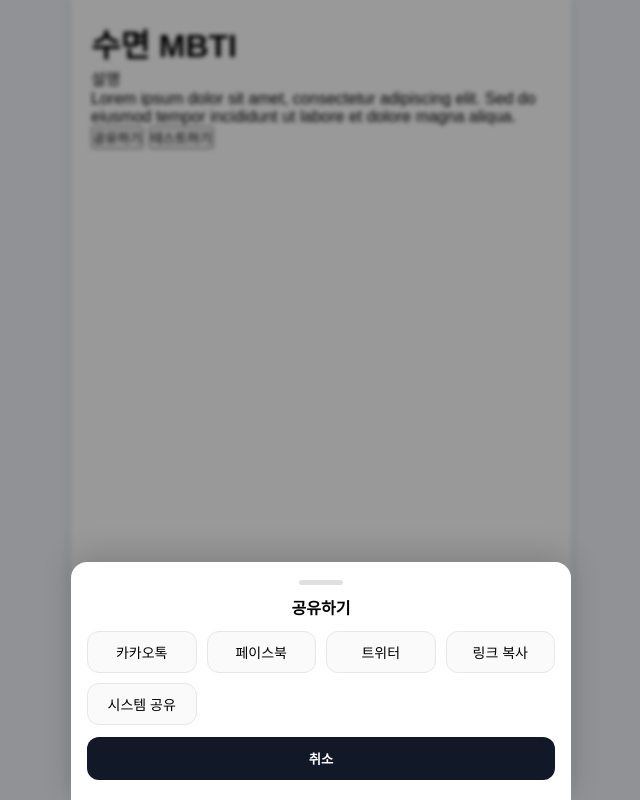
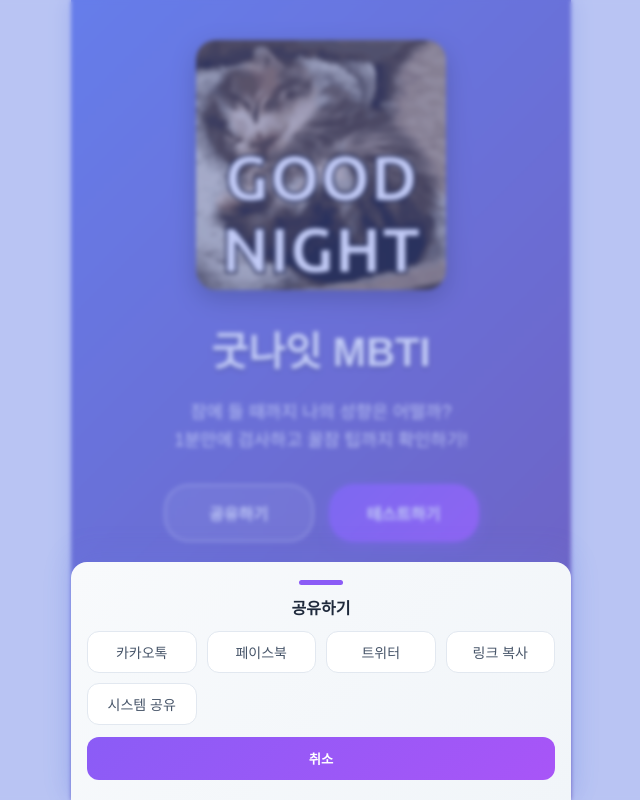
Before and after one commit to yangsijun/Soobo-MBTI, a plain HTML site: page soobo-mbti/index.html in a window 1280 px wide. Both pictures are taken after a click on the button "공유하기". Shown: the whole page, without its empty margins (319-959 px from the left). Drawn offline with Linux system fonts and the light colour scheme.

Commit message:
feat: 기본 디자인 수정

```diff
--- a/soobo-mbti/index.html
+++ b/soobo-mbti/index.html
@@ -8,11 +8,12 @@
 </head>
 <body data-kakao-app-key="93298b5c87e46c48f2ba181afb1d27fd">
     <div class="mobile-container">
-        <h1>수면 MBTI</h1>
-        <p>설명</p>
+        <div class="hero-image">
+            <img src="images/kitten.gif" alt="굿나잇 MBTI" class="square-image">
+        </div>
+        <h1>굿나잇 MBTI</h1>
         <p>
-            Lorem ipsum dolor sit amet, consectetur adipiscing elit.
-            Sed do eiusmod tempor incididunt ut labore et dolore magna aliqua.
+            잠에 들 때까지 나의 성향은 어떨까?<br>1분만에 검사하고 꿀잠 팁까지 확인하기!
         </p>
 
         <div>
--- a/soobo-mbti/style.css
+++ b/soobo-mbti/style.css
@@ -8,7 +8,7 @@ body {
 .modal-overlay {
     position: fixed;
     inset: 0;
-    background: rgba(0,0,0,0.4);
+    background: rgba(102, 126, 234, 0.4);
     backdrop-filter: blur(2px);
     z-index: 999;
 }
@@ -21,10 +21,10 @@ body {
     transform: translateX(-50%);
     width: 100%;
     max-width: 500px;
-    background: #fff;
+    background: linear-gradient(135deg, #f8fafc, #f1f5f9);
     border-top-left-radius: 16px;
     border-top-right-radius: 16px;
-    box-shadow: 0 -8px 30px rgba(0,0,0,0.15);
+    box-shadow: 0 -8px 30px rgba(102, 126, 234, 0.15);
     padding: 12px 16px 20px;
     transition: bottom 0.28s ease-out;
     z-index: 1000;
@@ -37,7 +37,7 @@ body {
 .sheet-handle {
     width: 44px;
     height: 5px;
-    background: #e0e0e0;
+    background: #8b5cf6;
     border-radius: 999px;
     margin: 6px auto 10px;
 }
@@ -47,6 +47,7 @@ body {
     font-weight: 700;
     font-size: 16px;
     margin-bottom: 12px;
+    color: #1e293b;
 }
 
 .share-grid {
@@ -56,19 +57,22 @@ body {
 }
 
 .share-item {
-    border: 1px solid #e5e7eb;
-    background: #fafafa;
+    border: 1px solid #e2e8f0;
+    background: white;
     border-radius: 12px;
     padding: 10px 8px;
     font-size: 14px;
     text-align: center;
     cursor: pointer;
-    transition: background-color 0.2s ease, border-color 0.2s ease;
+    transition: all 0.2s ease;
+    color: #475569;
 }
 
 .share-item:hover {
-    background: #f3f4f6;
-    border-color: #d1d5db;
+    background: #f8fafc;
+    border-color: #8b5cf6;
+    color: #8b5cf6;
+    transform: translateY(-1px);
 }
 
 .sheet-cancel {
@@ -76,12 +80,18 @@ body {
     width: 100%;
     margin-top: 12px;
     padding: 12px 14px;
-    background: #111827;
+    background: linear-gradient(135deg, #8b5cf6, #a855f7);
     color: #fff;
     border: none;
     border-radius: 12px;
     font-weight: 700;
     cursor: pointer;
+    transition: all 0.3s ease;
+}
+
+.sheet-cancel:hover {
+    background: linear-gradient(135deg, #7c3aed, #9333ea);
+    transform: translateY(-1px);
 }
 
 /* 모바일 화면처럼 보일 메인 컨테이너 스타일 */
@@ -94,11 +104,102 @@ body {
     margin: 0 auto;
 
     /* --- 추가적인 디자인 속성 (선택 사항) --- */
-    background-color: #ffffff; /* 흰색 배경 */
+    background: linear-gradient(135deg, #667eea 0%, #764ba2 100%); /* 보라색 그라데이션 배경 */
     min-height: 100vh; /* 최소 높이를 화면 전체 높이로 설정 */
     padding: 20px; /* 내부 여백 */
-    box-shadow: 0 0 10px rgba(0, 0, 0, 0.1); /* 그림자 효과 */
+    box-shadow: 0 0 20px rgba(102, 126, 234, 0.3); /* 보라색 그림자 효과 */
     box-sizing: border-box; /* 패딩과 테두리를 너비에 포함 */
+    color: white; /* 텍스트 색상을 흰색으로 */
+    text-align: center;
+}
+
+/* 제목 스타일 */
+.mobile-container h1 {
+    font-size: 2.5em;
+    font-weight: 700;
+    margin-bottom: 20px;
+    color: white;
+    text-shadow: 0 2px 4px rgba(0, 0, 0, 0.3);
+}
+
+/* 히어로 이미지 컨테이너 */
+.hero-image {
+    width: 100%;
+    max-width: 250px;
+    margin: 20px auto 30px;
+    aspect-ratio: 1;
+    border-radius: 20px;
+    overflow: hidden;
+    box-shadow: 0 8px 25px rgba(0, 0, 0, 0.3);
+}
+
+/* 정사각형 이미지 */
+.square-image {
+    width: 100%;
+    height: 100%;
+    object-fit: cover;
+    display: block;
+}
+
+/* 설명 텍스트 스타일 */
+.mobile-container p {
+    font-size: 1.1em;
+    line-height: 1.6;
+    margin-bottom: 15px;
+    color: rgba(255, 255, 255, 0.9);
+}
+
+/* 버튼 컨테이너 */
+.mobile-container div:last-child {
+    display: flex;
+    gap: 15px;
+    margin-top: 30px;
+    justify-content: center;
+}
+
+/* 공유하기 버튼 */
+#share-btn {
+    flex: 1;
+    max-width: 150px;
+    padding: 15px 20px;
+    background: rgba(255, 255, 255, 0.1);
+    color: white;
+    border: 2px solid rgba(255, 255, 255, 0.3);
+    border-radius: 25px;
+    font-size: 16px;
+    font-weight: 600;
+    cursor: pointer;
+    transition: all 0.3s ease;
+    backdrop-filter: blur(10px);
+}
+
+#share-btn:hover {
+    background: rgba(255, 255, 255, 0.2);
+    border-color: rgba(255, 255, 255, 0.5);
+    transform: translateY(-2px);
+    box-shadow: 0 5px 15px rgba(0, 0, 0, 0.2);
+}
+
+/* 테스트하기 버튼 */
+#start-btn {
+    flex: 1;
+    max-width: 150px;
+    padding: 15px 20px;
+    background: linear-gradient(135deg, #8b5cf6, #a855f7);
+    color: white;
+    border: none;
+    border-radius: 25px;
+    font-size: 16px;
+    font-weight: 600;
+    cursor: pointer;
+    transition: all 0.3s ease;
+    box-shadow: 0 4px 15px rgba(139, 92, 246, 0.4);
+}
+
+#start-btn:hover {
+    background: linear-gradient(135deg, #7c3aed, #9333ea);
+    transform: translateY(-2px);
+    box-shadow: 0 6px 20px rgba(139, 92, 246, 0.5);
 }
 
 /* 기본 스타일 초기화 */
```
Also changed, not shown: soobo-mbti/images/kitten.gif (added).
